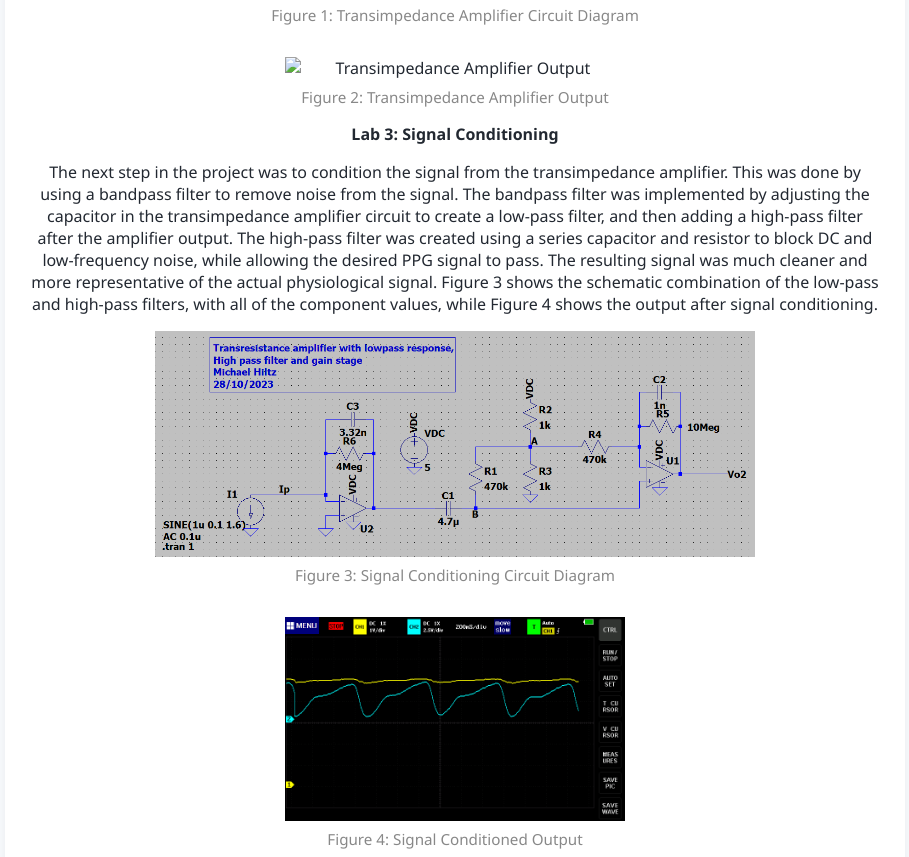
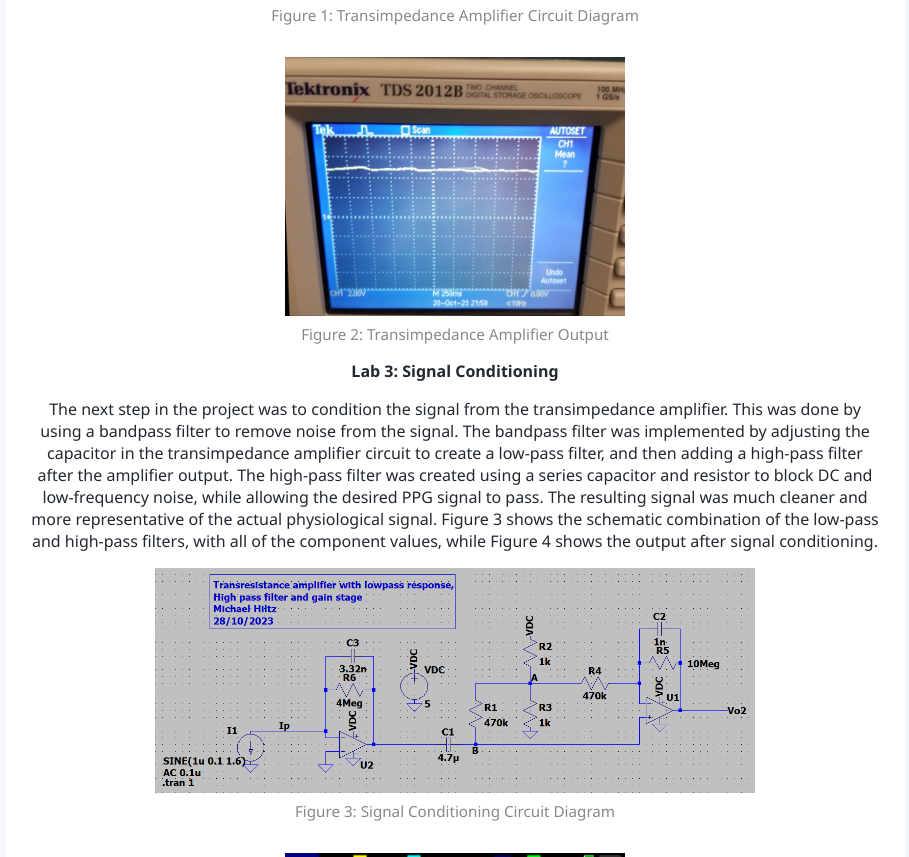
Before and after one commit to HiltzM/michaelhiltz.ca, a plain HTML site: page year_four.html in a window 1280 px wide. Shown: the part 2349-3206 px from the top of the page, without its empty margins (185-1094 px from the left). Drawn offline with Linux system fonts and the light colour scheme.

Commit message:
Update year_four.html

```diff
--- a/year_four.html
+++ b/year_four.html
@@ -134,7 +134,7 @@
             <figcaption>Figure 1: Transimpedance Amplifier Circuit Diagram</figcaption>
           </figure>
           <figure id="PPG_figure-2">
-            <img src="/assets/images/PPG - Figure 2 - Amplification Output.png" alt="Transimpedance Amplifier Output" class="reduced-size-1" />
+            <img src="/assets/images/PPG - Figure 2 - Amplification Output.jpg" alt="Transimpedance Amplifier Output" class="reduced-size-1" />
             <figcaption>Figure 2: Transimpedance Amplifier Output</figcaption>
         </p>
         <h4>Lab 3: Signal Conditioning</h4>
```
